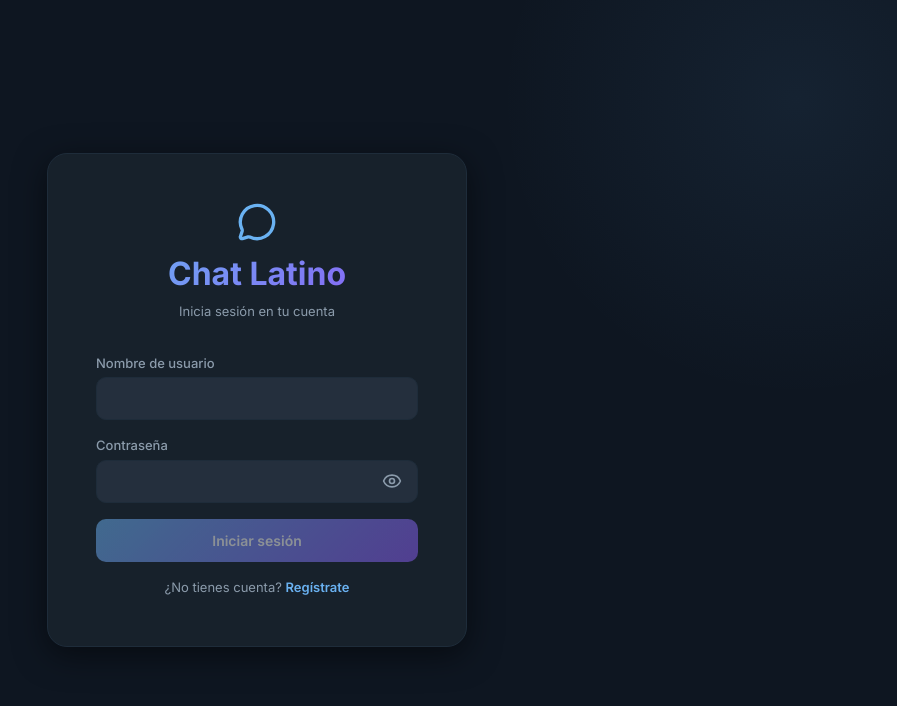
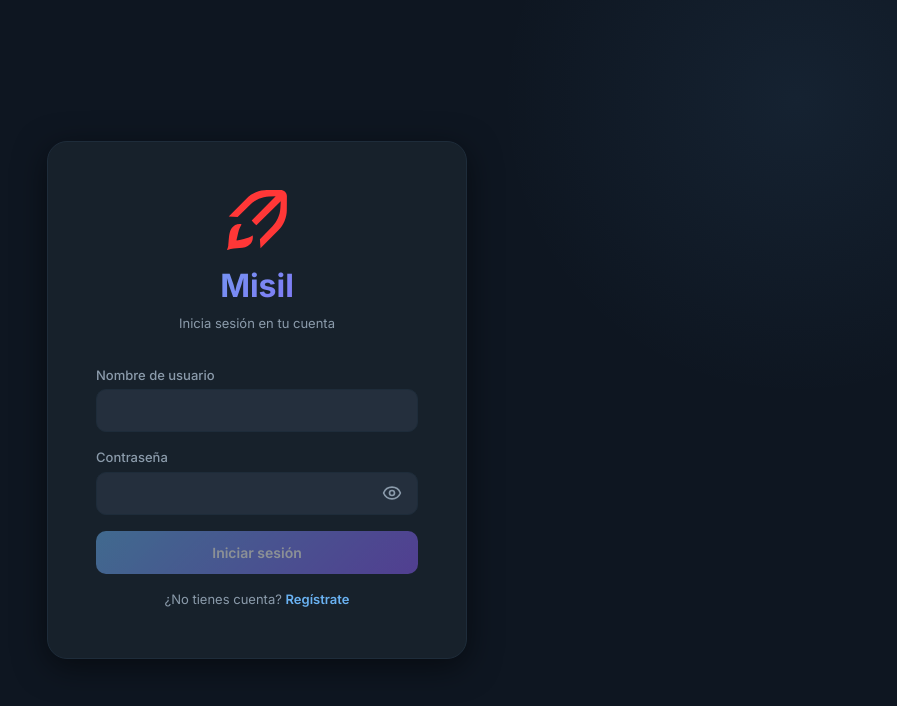
Before and after one commit to josanager/misilapp, a React (Vite) app: page / in a window 1280 px wide. Shown: the top 706 px of the page, without its empty margins (383-1280 px from the left). Built offline with nearby package versions, Linux system fonts and the light colour scheme.

Commit message:
Branding update: Renamed to Misil and integrated official logo

```diff
--- a/index.html
+++ b/index.html
@@ -2,9 +2,9 @@
 <html lang="en">
   <head>
     <meta charset="UTF-8" />
-    <link rel="icon" type="image/png" href="/favicon.png" />
+    <link rel="icon" type="image/svg+xml" href="/favicon.svg" />
     <meta name="viewport" content="width=device-width, initial-scale=1.0, maximum-scale=1.0, user-scalable=no" />
-    <title>Chat Latino</title>
+    <title>Misil</title>
   </head>
   <body>
     <div id="root"></div>
--- a/src/App.tsx
+++ b/src/App.tsx
@@ -2,6 +2,7 @@ import { useEffect } from 'react';
 import { useAuthStore } from './stores/authStore';
 import { LoginPage } from './components/auth/LoginPage';
 import { MainLayout } from './components/layout/MainLayout';
+import { BrandLogo } from './components/common/BrandLogo';
 import './index.css';
 
 function App() {
@@ -14,9 +15,11 @@ function App() {
   if (loading) {
     return (
       <div className="auth-page">
-        <div style={{ display: 'flex', flexDirection: 'column', alignItems: 'center', gap: 16 }}>
-          <div className="spinner" style={{ width: 40, height: 40 }} />
-          <p style={{ color: 'var(--text-secondary)', fontSize: 14 }}>Cargando Chat Latino...</p>
+        <div style={{ display: 'flex', flexDirection: 'column', alignItems: 'center', gap: 24 }}>
+          <div className="pulse-animation">
+            <BrandLogo size={80} />
+          </div>
+          <p style={{ color: 'var(--text-secondary)', fontSize: 16, fontWeight: 500, letterSpacing: '0.05em' }}>Cargando Misil...</p>
         </div>
       </div>
     );
--- a/src/components/auth/LoginPage.tsx
+++ b/src/components/auth/LoginPage.tsx
@@ -1,6 +1,7 @@
 import { useState, FormEvent } from 'react';
 import { useAuthStore } from '../../stores/authStore';
-import { MessageCircle, Eye, EyeOff } from 'lucide-react';
+import { Eye, EyeOff } from 'lucide-react';
+import { BrandLogo } from '../common/BrandLogo';
 
 export function LoginPage() {
   const [username, setUsername] = useState('');
@@ -28,10 +29,10 @@ export function LoginPage() {
     <div className="auth-page">
       <div className="auth-card">
         <div className="auth-logo">
-          <div style={{ display: 'flex', alignItems: 'center', justifyContent: 'center', gap: 12, marginBottom: 8 }}>
-            <MessageCircle size={40} color="#6ab2f2" />
+          <div style={{ display: 'flex', alignItems: 'center', justifyContent: 'center', gap: 12, marginBottom: 12 }}>
+            <BrandLogo size={60} />
           </div>
-          <h1>Chat Latino</h1>
+          <h1>Misil</h1>
           <p>{isRegister ? 'Crea tu cuenta privada' : 'Inicia sesión en tu cuenta'}</p>
         </div>
 
--- /dev/null
+++ b/src/components/common/BrandLogo.tsx
@@ -0,0 +1,33 @@
+interface BrandLogoProps {
+  size?: number;
+  className?: string;
+  style?: React.CSSProperties;
+}
+
+export function BrandLogo({ size = 40, className, style }: BrandLogoProps) {
+  return (
+    <svg
+      width={size}
+      height={size}
+      viewBox="0 0 1464 1469"
+      version="1.1"
+      xmlns="http://www.w3.org/2000/svg"
+      xmlSpace="preserve"
+      className={className}
+      style={{ fillRule: 'evenodd', clipRule: 'evenodd', strokeLinejoin: 'round', strokeMiterlimit: 2, ...style }}
+    >
+      <g transform="matrix(1,0,0,1,-5008.418655,-382.960578)">
+        <g transform="matrix(1,0,0,1,2486.836703,10.359286)">
+          <g transform="matrix(1,0,0,1,-47.236628,55.873171)">
+            <g transform="matrix(4.078125,4.078125,-3.30457,3.30457,3167.679885,-2995.620162)">
+              <path d="M564.15,705.504C563.222,753.989 529.558,766.614 513.574,812.549C511.875,817.433 510.572,806.133 503.25,793.644C485.202,762.862 446.75,726.952 464.985,683.713C467.222,678.408 478.774,660.023 479.97,668.433C483.638,694.217 500.617,719.343 510.181,740.652C512.207,745.167 513.419,742.824 513.561,742.549C540.705,690.073 543.199,682.182 544.848,668.552C545.859,660.192 557.331,678.8 559.063,682.704C563.981,693.786 563.979,702.287 564.15,705.504Z" fill="#ff3737" />
+            </g>
+            <g transform="matrix(0.683192,0.683192,-0.683192,0.683192,4033.577022,-981.556072)">
+              <path d="M834.827,1065.497C865.141,1034.859 906.45,1017.62 949.549,1017.62C992.649,1017.62 1033.958,1034.859 1064.272,1065.497C1168.784,1171.125 1306.931,1310.747 1306.931,1310.747C1442.363,1447.625 1518.327,1632.405 1518.327,1824.96L1518.327,2465.754L1349.094,2317.319L1342.055,1867.069C1339.292,1690.381 1272.629,1520.673 1154.398,1389.342L1039.694,1261.93L1032.502,2128.53L949.549,2132.01L866.597,2128.53L859.405,1261.93L744.701,1389.342C626.47,1520.673 559.806,1690.381 557.044,1867.069L550.004,2317.319L380.772,2465.754L380.772,1824.96C380.772,1632.405 456.736,1447.625 592.168,1310.747C592.168,1310.747 730.314,1171.125 834.827,1065.497Z" fill="#ff3737" />
+            </g>
+          </g>
+        </g>
+      </g>
+    </svg>
+  );
+}
--- a/src/components/layout/DesktopLayout.tsx
+++ b/src/components/layout/DesktopLayout.tsx
@@ -68,7 +68,7 @@ export function DesktopLayout() {
                   <path d="M21 15a2 2 0 0 1-2 2H7l-4 4V5a2 2 0 0 1 2-2h14a2 2 0 0 1 2 2z" />
                 </svg>
               </div>
-              <h3>Chat Latino</h3>
+              <h3>Misil</h3>
               <p>Selecciona un grupo para empezar a chatear o crea uno nuevo</p>
             </div>
           </div>
--- a/src/components/layout/Sidebar.tsx
+++ b/src/components/layout/Sidebar.tsx
@@ -4,6 +4,7 @@ import { Settings, Search, Plus, LogOut, UserPlus, Check } from 'lucide-react';
 import { useAuthStore } from '../../stores/authStore';
 import { CreateGroupModal } from '../groups/CreateGroupModal';
 import { getUserColor } from '../../lib/avatar';
+import { BrandLogo } from '../common/BrandLogo';
 import type { Profile, Group } from '../../types';
 
 interface SidebarProps {
@@ -49,7 +50,10 @@ export function Sidebar({ groups, currentGroup, user, onSelectGroup, onOpenSetti
     <>
       <aside className={`sidebar ${!visible ? 'hidden' : ''}`}>
         <div className="sidebar-header">
-          <h2>Chat Latino</h2>
+          <div style={{ display: 'flex', alignItems: 'center', gap: 10 }}>
+            <BrandLogo size={24} />
+            <h2>Misil</h2>
+          </div>
           <div style={{ flex: 1 }} />
           <button className="btn-icon" onClick={(e) => { e.stopPropagation(); setShowCreateModal(true); }} title="Crear grupo">
             <Plus size={22} />
--- a/src/components/settings/SettingsPage.tsx
+++ b/src/components/settings/SettingsPage.tsx
@@ -140,7 +140,7 @@ export function SettingsPage({ onBack }: SettingsPageProps) {
             </div>
 
             <div style={{ textAlign: 'center', padding: 24, color: 'var(--text-muted)', fontSize: 12 }}>
-              Chat Latino v1.0.0<br />
+              Misil v1.0.0<br />
               Privacidad primero 🔒
             </div>
           </>
--- a/src/index.css
+++ b/src/index.css
@@ -2628,3 +2628,26 @@ html, body, #root {
   90% { opacity: 0.5; }
   100% { transform: translateY(-100px) translateX(50px) rotate(360deg); opacity: 0; }
 }
+
+/* Brand Logo Animations */
+.pulse-animation {
+  animation: logo-pulse 2s infinite ease-in-out;
+  display: flex;
+  align-items: center;
+  justify-content: center;
+}
+
+@keyframes logo-pulse {
+  0% {
+    transform: scale(0.95);
+    opacity: 0.8;
+  }
+  50% {
+    transform: scale(1.05);
+    opacity: 1;
+  }
+  100% {
+    transform: scale(0.95);
+    opacity: 0.8;
+  }
+}
```
Also changed, not shown: public/favicon.png (deleted), public/favicon.svg (added).
